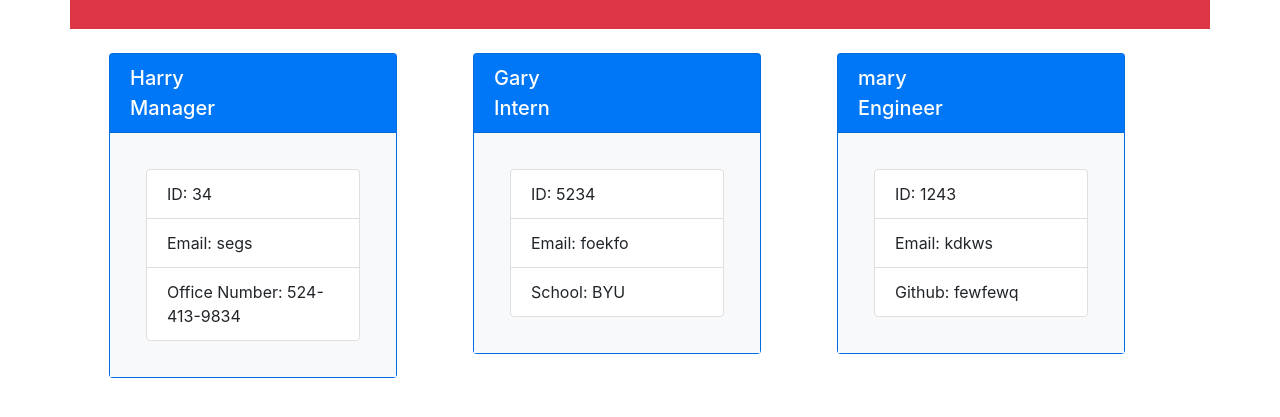
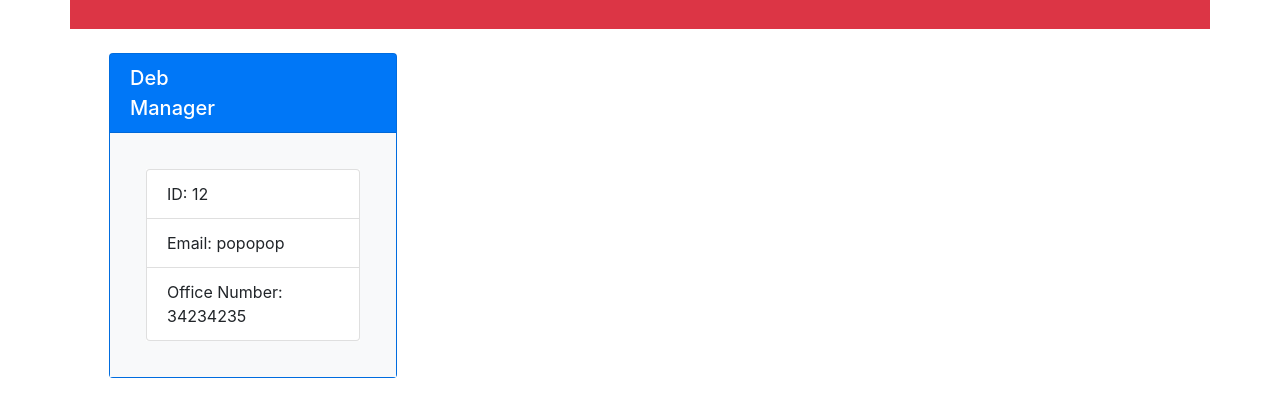
Before and after one commit to dsparr1010/Employee-Summary, a website: page output/main.html in a window 1280 px wide. Shown: the part 75-492 px from the top of the page. Drawn offline with nearby package versions, Linux system fonts and the light colour scheme.

Commit message:
add readmemd

```diff
--- a/output/main.html
+++ b/output/main.html
@@ -29,49 +29,17 @@
         <div class="row p-4"><div class="col-4">
                 <div class="card bg-primary mb-3" style="max-width: 18rem;">
                     <div class="card-header text-white">
-                        <h5 class="card-title">Harry</h5>
+                        <h5 class="card-title">Deb</h5>
                         <h5 class="card-subtitle">Manager</h5>
                     </div>
                     <div class="card-body bg-light">
                         <div class="bg-white m-3">
                             <ul class="list-group">
-                                <li class="list-group-item">ID: 34</li>
-                                <li class="list-group-item">Email: segs</span></li>
-                                <li class="list-group-item">Office Number: 524-413-9834</li>
+                                <li class="list-group-item">ID: 12</li>
+                                <li class="list-group-item">Email: popopop</span></li>
+                                <li class="list-group-item">Office Number: 34234235</li>
                             </ul>
                         </div>
                     </div>
                 </div>
-            </div><div class="col-4">
-                <div class="card bg-primary mb-3" style="max-width: 18rem;">
-                    <div class="card-header text-white">
-                        <h5 class="card-title">Gary</h5>
-                        <h5 class="card-subtitle">Intern</h5>
-                    </div>
-                    <div class="card-body bg-light">
-                        <div class="bg-white m-3">
-                            <ul class="list-group">
-                                <li class="list-group-item">ID: 5234</li>
-                                <li class="list-group-item">Email: foekfo</span></li>
-                                <li class="list-group-item">School: BYU</li>
-                            </ul>
-                        </div>
-                    </div>
-                </div>
-            </div><div class="col-4">
-              <div class="card bg-primary mb-3" style="max-width: 18rem;">
-                  <div class="card-header text-white">
-                      <h5 class="card-title">mary</h5>
-                      <h5 class="card-subtitle">Engineer</h5>
-                  </div>
-                  <div class="card-body bg-light">
-                      <div class="bg-white m-3">
-                          <ul class="list-group">
-                              <li class="list-group-item">ID: 1243</li>
-                              <li class="list-group-item">Email: kdkws</span></li>
-                              <li class="list-group-item">Github: fewfewq</li>
-                          </ul>
-                      </div>
-                  </div>
-              </div>
-          </div>
+            </div>
```
Also changed, not shown: README.md.
